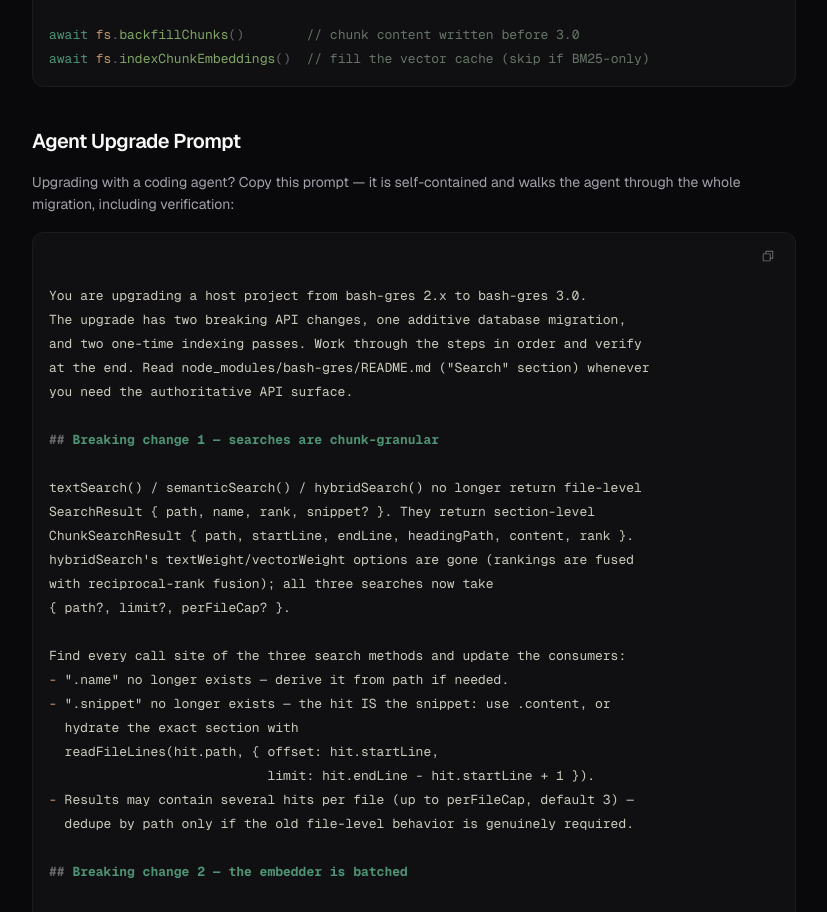
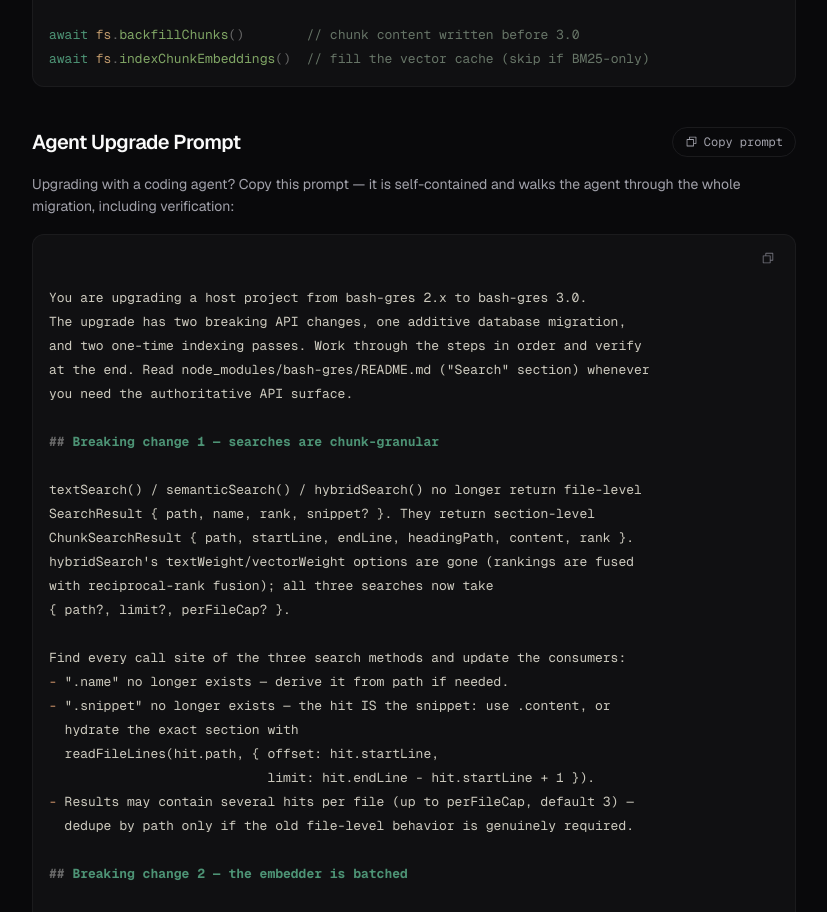
Before and after one commit to marcoripa96/bash-gres, a Next.js app in the folder app/: page /docs/migration in a window 1280 px wide. Shown: the part 1820-2732 px from the top of the page, without its empty margins (362-1189 px from the left). Built offline with nearby package versions, Linux system fonts and the light colour scheme.

Commit message:
fix: labeled 'Copy prompt' button atop the agent prompt; restore eaten spaces after inline code (card #9)

```diff
--- a/app/src/app/docs/migration/page.tsx
+++ b/app/src/app/docs/migration/page.tsx
@@ -1,4 +1,5 @@
 import { CodeBlock } from "@/components/code-block";
+import { CopyButton } from "@/components/copy-button";
 
 const AGENT_PROMPT = `You are upgrading a host project from bash-gres 2.x to bash-gres 3.0.
 The upgrade has two breaking API changes, one additive database migration,
@@ -221,8 +222,8 @@ embed: async (texts) => {
         </h2>
         <p className="text-sm text-muted-foreground leading-relaxed">
           Enable{" "}
-          <code className="font-mono text-foreground/80">chunking</code> on
-          your instances, then run two idempotent passes once per workspace.
+          <code className="font-mono text-foreground/80">chunking</code>{" "}
+          on your instances, then run two idempotent passes once per workspace.
           Both scope to the handle&apos;s current version:
         </p>
         <CodeBlock
@@ -234,9 +235,12 @@ await fs.indexChunkEmbeddings()  // fill the vector cache (skip if BM25-only)`}
       </section>
 
       <section className="space-y-4">
-        <h2 className="text-xl font-semibold tracking-tight">
-          Agent Upgrade Prompt
-        </h2>
+        <div className="flex items-center justify-between gap-4">
+          <h2 className="text-xl font-semibold tracking-tight">
+            Agent Upgrade Prompt
+          </h2>
+          <CopyButton text={AGENT_PROMPT} label="Copy prompt" />
+        </div>
         <p className="text-sm text-muted-foreground leading-relaxed">
           Upgrading with a coding agent? Copy this prompt — it is
           self-contained and walks the agent through the whole migration,
--- a/app/src/components/copy-button.tsx
+++ b/app/src/components/copy-button.tsx
@@ -3,16 +3,35 @@
 import { useState } from "react";
 import { Copy, Check } from "@phosphor-icons/react";
 
-export function CopyButton({ text }: { text: string }) {
+export function CopyButton({ text, label }: { text: string; label?: string }) {
   const [copied, setCopied] = useState(false);
+
+  const copy = () => {
+    navigator.clipboard.writeText(text);
+    setCopied(true);
+    setTimeout(() => setCopied(false), 2000);
+  };
+
+  if (label) {
+    return (
+      <button
+        onClick={copy}
+        className="inline-flex items-center gap-1.5 text-xs font-mono text-muted-foreground hover:text-foreground transition-colors border border-border/60 rounded-full px-3 py-1.5 active:scale-[0.98]"
+        aria-label={label}
+      >
+        {copied ? (
+          <Check size={13} weight="bold" className="text-foreground" />
+        ) : (
+          <Copy size={13} />
+        )}
+        {copied ? "Copied!" : label}
+      </button>
+    );
+  }
 
   return (
     <button
-      onClick={() => {
-        navigator.clipboard.writeText(text);
-        setCopied(true);
-        setTimeout(() => setCopied(false), 2000);
-      }}
+      onClick={copy}
       className="text-muted hover:text-foreground transition-colors p-1 active:scale-[0.95]"
       aria-label="Copy to clipboard"
     >
```
Also changed, not shown: app/src/app/docs/bash/page.tsx (+4 -3 lines).
